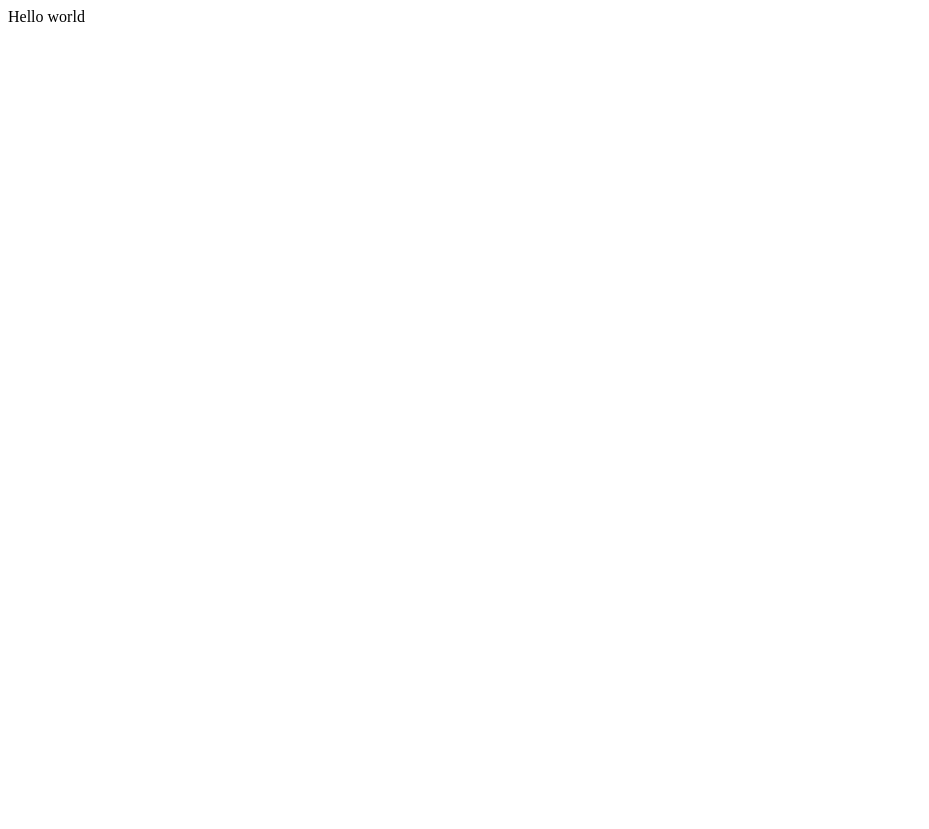
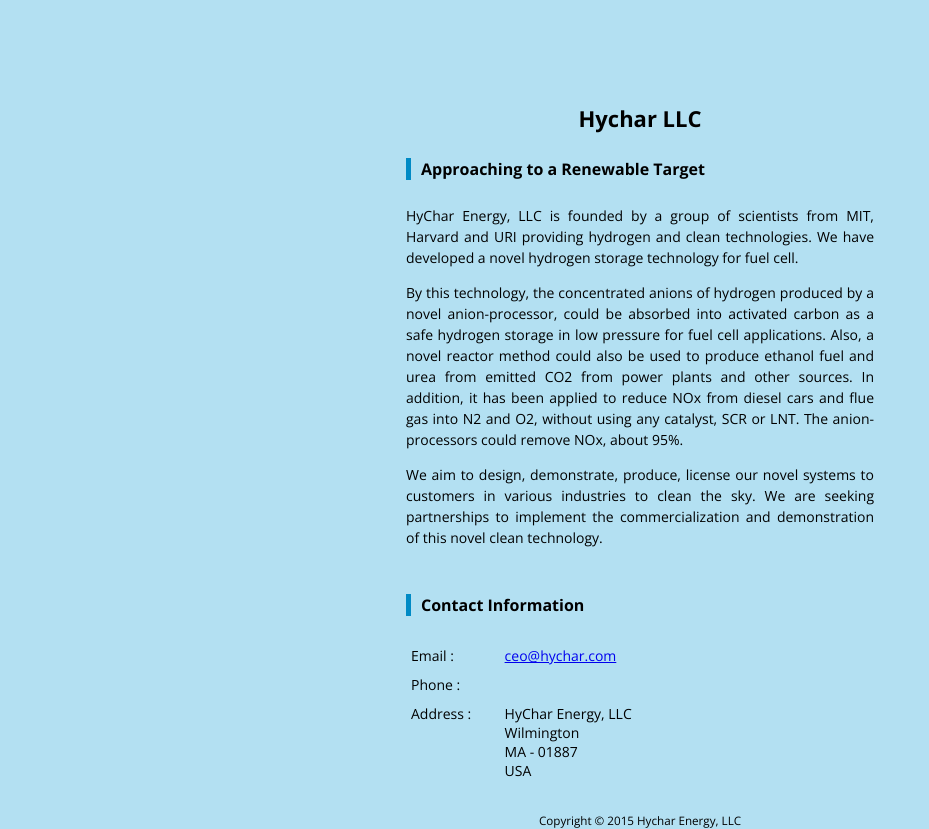
Before and after one commit to hychar/hychar.github.io, a plain HTML site: page index.html in a window 1280 px wide. Shown: the whole page, without its empty margins (0-929 px from the left). Before the commit the page ends 800 px from the top, so only its background shows below. Drawn offline with nearby package versions, Linux system fonts and the light colour scheme.

Commit message:
Initial website

```diff
--- a/index.html
+++ b/index.html
@@ -1 +1,148 @@
-Hello world
+
+<!DOCTYPE HTML>
+<html>
+<head>
+    <meta name="viewport" content="width=device-width, initial-scale=1">
+
+    <link href='https://fonts.googleapis.com/css?family=Open+Sans:400,700,800,300,600' rel='stylesheet' type='text/css'>
+    <style>
+    *{
+        font-family: 'Open Sans', sans-serif;
+    }
+
+
+        .container{
+
+            width:468px;
+            height:19px;
+        text-align: justify;
+        margin: 0 auto;
+        }
+        table, .container{
+            font-size:14px;
+            font-family: Helvetica;
+        }
+        .main-head{
+
+            font-size: 22px;
+            font-weight: bold;
+            margin: 0 auto;
+            width: 100%;
+            text-align: center;
+            margin-top: 25px;
+            margin-bottom: 25px;
+        }
+        .sub-head{
+            font-size: 16px;
+            font-weight: bold;
+            margin: 5px 0 5px;
+            margin-bottom:25px;
+            border-left: thick solid #008AC5;
+            padding-left: 10px;;
+        }
+    body{
+        background-color: #b3e0f2;
+        text-align: center;
+        margin: 0 auto;
+        width:781px;
+
+    }
+        #root{
+        text-align: left;
+            margin: 0 auto;
+        position:absolute;
+        width:781px;
+        height:721px
+        left: 50%;
+        _margin-left: -400px;
+        }
+        .footer{
+
+            position: relative;
+text-align: center;
+            margin: auto;
+margin-top: 25px;
+margin-bottom: 25px;
+font-weight: 300;
+        }
+
+        .intro{
+            font-size: 14px;
+            line-height:21px;
+            margin-bottom: 25px;
+            font-weight: 300;
+        }
+
+        body{text-align: left; width:100%;}
+            .container{
+            margin: initial;
+            padding: 10%;
+            width: initial;
+            height: initial;
+        }
+    </style>
+<style>
+
+@media only screen
+and (min-device-width : 760px){
+    body{
+        background-color: #b3e0f2;
+        text-align: center;
+        margin: 0 auto;
+        width:781px;
+
+    }
+    .container{
+
+        width:468px;
+        height:19px;
+    text-align: justify;
+    margin: 0 auto;
+    }
+}
+</style>
+<title>HyChar Energy, LLC</title>
+<meta name="generator" content="Created Using Yahoo! Domain Starter">
+</head>
+<body>
+
+    <div class="container">
+        <div class="main-head">Hychar LLC</div>
+        <div class="sub-head">Approaching to a Renewable Target</div>
+
+    <div class="intro">HyChar Energy, LLC is founded by a group of scientists from MIT, Harvard and URI providing hydrogen and clean technologies. We have developed a novel hydrogen storage technology for fuel cell. <p>By this technology, the concentrated anions of hydrogen produced by a novel anion-processor,  could be absorbed into activated carbon as a safe hydrogen storage in low pressure for fuel cell applications. Also, a novel reactor method could also be used to produce ethanol fuel and urea from emitted CO2 from power plants and other sources. In addition, it has been applied to reduce NOx from diesel cars and flue gas into N2 and O2,  without using any catalyst, SCR or LNT. The anion-processors could remove NOx, about 95%. <p> We aim to design, demonstrate, produce, license our novel systems to customers in various industries to clean the sky. We are seeking partnerships to implement the commercialization and demonstration of this novel clean technology.</div>
+    </br>
+    <div class="sub-head">
+        Contact Information
+    </div>
+    <table width="468" height="19" border="0" cellpadding="5" cellspacing="0">
+    <tr valign="top">
+        <td width="20%">Email :</td>
+        <td><a href="mailto:ceo@hychar.com">ceo@hychar.com</a></td>
+    </tr>
+    <tr valign="top">
+        <td>Phone :</td>
+        <td></td>
+    </tr>
+    <tr valign="top">
+        <td>Address :</td>
+        <td>
+              <div>HyChar Energy, LLC</div>
+                  <div></div>
+                  <div>Wilmington</div>
+                  <div>MA - 01887</div>
+                  <div>USA</div>
+        </td>
+    </tr>
+    </table>
+
+<div class="footer">
+    <small>
+            Copyright &copy; 2015 Hychar Energy, LLC
+    </small>
+</div>
+
+</div>
+</div>
+</body>
+</html>
```
